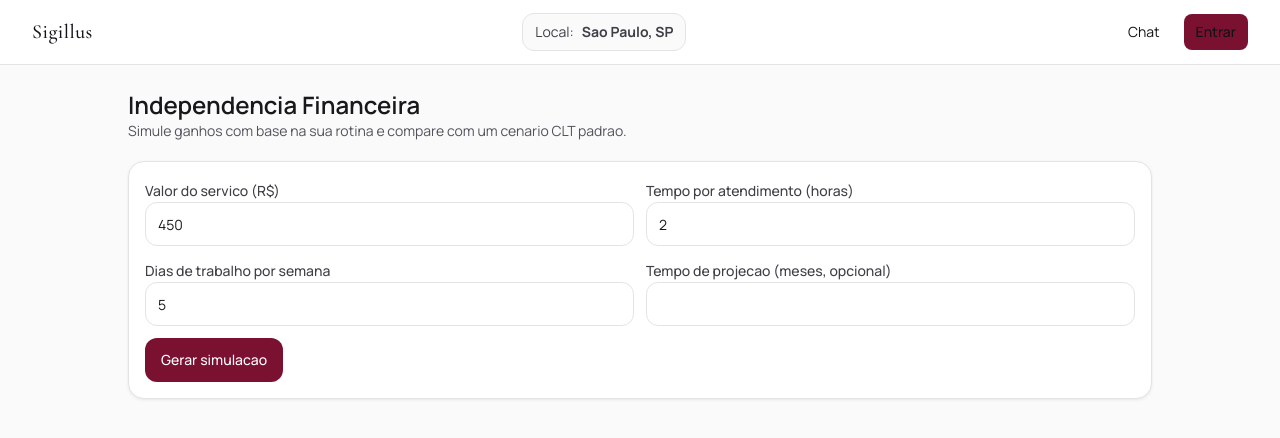
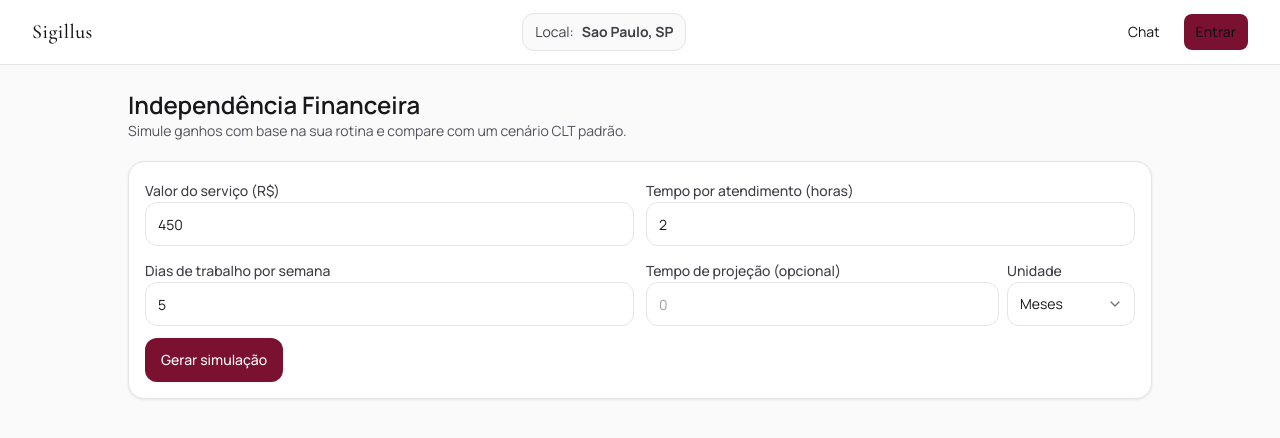
Before and after one commit to warriorsyn/raparigator-front-nextjs, a Next.js app: page /popular/independencia-financeira in a window 1280 px wide. Shown: the top 438 px of the page. Built offline with nearby package versions, Linux system fonts and the light colour scheme.

Commit message:
minor changes

```diff
--- a/components/screens/financial-independence-screen.tsx
+++ b/components/screens/financial-independence-screen.tsx
@@ -6,23 +6,47 @@ import { Button } from "@/components/ui/button";
 import { Card } from "@/components/ui/card";
 import { EmptyState } from "@/components/ui/empty-state";
 import { Input } from "@/components/ui/input";
+import { Select } from "@/components/ui/select";
 import { currency } from "@/lib/utils";
 
 const TARGET = 1_000_000;
 const MIN_WAGE = 1512;
 
+function formatDuration(totalMonths: number) {
+  const years = Math.floor(totalMonths / 12);
+  const months = totalMonths % 12;
+
+  if (years > 0) {
+    const yearText = years === 1 ? "ano" : "anos";
+    const monthText = months === 1 ? "mês" : "meses";
+    if (months > 0) {
+      return `${totalMonths} meses (${years} ${yearText} e ${months} ${monthText})`;
+    }
+    return `${totalMonths} meses (${years} ${yearText})`;
+  }
+  return `${totalMonths} meses`;
+}
+
 export function FinancialIndependenceScreen() {
   const [serviceValue, setServiceValue] = useState("450");
   const [serviceHours, setServiceHours] = useState("2");
   const [workDaysPerWeek, setWorkDaysPerWeek] = useState("5");
-  const [projectionMonths, setProjectionMonths] = useState("");
+
+  const [projectionTime, setProjectionTime] = useState("");
+  const [projectionUnit, setProjectionUnit] = useState("months"); // 'months' | 'years'
+
   const [submitted, setSubmitted] = useState(false);
 
   const parsed = useMemo(() => {
     const value = Number(serviceValue);
     const hours = Number(serviceHours);
     const days = Number(workDaysPerWeek);
-    const months = projectionMonths ? Number(projectionMonths) : undefined;
+
+    // Converte para meses totais baseado na unidade escolhida
+    let months = projectionTime ? Number(projectionTime) : undefined;
+    if (months && projectionUnit === "years") {
+      months *= 12;
+    }
 
     const valid = value > 0 && hours > 0 && days > 0 && days <= 7 && (!months || months > 0);
     if (!valid) return null;
@@ -55,27 +79,69 @@ export function FinancialIndependenceScreen() {
       cltMonthsToMillion,
       months,
     };
-  }, [projectionMonths, serviceHours, serviceValue, workDaysPerWeek]);
+  }, [projectionTime, projectionUnit, serviceHours, serviceValue, workDaysPerWeek]);
 
   return (
     <AppShell>
       <div className="mx-auto max-w-5xl space-y-5">
         <header>
-          <h1 className="text-2xl font-semibold text-zinc-900">Independencia Financeira</h1>
-          <p className="text-sm text-zinc-600">Simule ganhos com base na sua rotina e compare com um cenario CLT padrao.</p>
+          <h1 className="text-2xl font-semibold text-zinc-900">Independência Financeira</h1>
+          <p className="text-sm text-zinc-600">Simule ganhos com base na sua rotina e compare com um cenário CLT padrão.</p>
         </header>
 
         <Card className="space-y-3">
           <div className="grid gap-3 md:grid-cols-2">
-            <Input id="valor-servico" label="Valor do servico (R$)" value={serviceValue} onChange={(e) => setServiceValue(e.target.value)} inputMode="decimal" />
-            <Input id="tempo-atendimento" label="Tempo por atendimento (horas)" value={serviceHours} onChange={(e) => setServiceHours(e.target.value)} inputMode="decimal" />
-            <Input id="dias-semana" label="Dias de trabalho por semana" value={workDaysPerWeek} onChange={(e) => setWorkDaysPerWeek(e.target.value)} inputMode="numeric" />
-            <Input id="tempo-opcional" label="Tempo de projecao (meses, opcional)" value={projectionMonths} onChange={(e) => setProjectionMonths(e.target.value)} inputMode="numeric" />
+            <Input
+              id="valor-servico"
+              label="Valor do serviço (R$)"
+              value={serviceValue}
+              onChange={(e) => setServiceValue(e.target.value)}
+              inputMode="decimal"
+            />
+            <Input
+              id="tempo-atendimento"
+              label="Tempo por atendimento (horas)"
+              value={serviceHours}
+              onChange={(e) => setServiceHours(e.target.value)}
+              inputMode="decimal"
+            />
+            <Input
+              id="dias-semana"
+              label="Dias de trabalho por semana"
+              value={workDaysPerWeek}
+              onChange={(e) => setWorkDaysPerWeek(e.target.value)}
+              inputMode="numeric"
+            />
+
+            <div className="flex gap-2">
+              <div className="flex-1">
+                <Input
+                  id="tempo-projecao"
+                  label="Tempo de projeção (opcional)"
+                  value={projectionTime}
+                  onChange={(e) => setProjectionTime(e.target.value.replace(/\D/g, ""))} // Aceita apenas números
+                  inputMode="numeric"
+                  placeholder="0"
+                />
+              </div>
+              <div className="w-32">
+                <Select
+                  id="unidade-tempo"
+                  label="Unidade"
+                  value={projectionUnit}
+                  onChange={(e) => setProjectionUnit(e.target.value)}
+                  options={[
+                    { label: "Meses", value: "months" },
+                    { label: "Anos", value: "years" },
+                  ]}
+                />
+              </div>
+            </div>
           </div>
-          <Button onClick={() => setSubmitted(true)}>Gerar simulacao</Button>
+          <Button onClick={() => setSubmitted(true)}>Gerar simulação</Button>
         </Card>
 
-        {submitted && !parsed ? <EmptyState title="Dados invalidos" description="Revise os valores. Use numeros positivos e no maximo 7 dias por semana." /> : null}
+        {submitted && !parsed ? <EmptyState title="Dados inválidos" description="Revise os valores. Use números positivos e no máximo 7 dias por semana." /> : null}
 
         {submitted && parsed ? (
           <>
@@ -84,42 +150,42 @@ export function FinancialIndependenceScreen() {
               <Summary title="Receita semanal" value={currency(parsed.weeklyRevenue)} />
               <Summary title="Receita mensal" value={currency(parsed.monthlyRevenue)} />
               <Summary
-                title="Status 1 milhao"
-                value={parsed.months && parsed.reachedWithinProjection ? "Atingiu" : "Em projecao"}
+                title="Status 1 milhão"
+                value={parsed.months && parsed.reachedWithinProjection ? "Atingiu" : "Em projeção"}
                 highlight={parsed.months ? parsed.reachedWithinProjection : false}
               />
             </section>
 
             <Card className="space-y-2">
-              <h2 className="text-lg font-semibold text-zinc-900">Relatorio de montante</h2>
+              <h2 className="text-lg font-semibold text-zinc-900">Relatório de montante</h2>
               {parsed.months ? (
-                <p className="text-sm text-zinc-700">Montante no periodo informado: <strong>{currency(parsed.projectedAmount)}</strong></p>
+                <p className="text-sm text-zinc-700">Montante no período informado: <strong>{currency(parsed.projectedAmount)}</strong></p>
               ) : (
-                <p className="text-sm text-zinc-700">Sem periodo informado: calculamos automaticamente o tempo ate {currency(TARGET)}.</p>
+                <p className="text-sm text-zinc-700">Sem período informado: calculamos automaticamente o tempo até {currency(TARGET)}.</p>
               )}
               <p className="text-sm text-zinc-700">
                 {parsed.months && parsed.reachedWithinProjection
-                  ? `Meta de R$ 1.000.000,00 atingida em aproximadamente ${parsed.monthsToMillion} meses.`
-                  : `Tempo estimado para atingir R$ 1.000.000,00: ${parsed.monthsToMillion} meses.`}
+                  ? `Meta de R$ 1.000.000,00 atingida em aproximadamente ${formatDuration(parsed.monthsToMillion)}.`
+                  : `Tempo estimado para atingir R$ 1.000.000,00: ${formatDuration(parsed.monthsToMillion)}.`}
               </p>
             </Card>
 
             <Card className="space-y-3">
-              <h2 className="text-lg font-semibold text-zinc-900">Comparativo: Voce x CLT</h2>
+              <h2 className="text-lg font-semibold text-zinc-900">Comparativo: Você x CLT</h2>
               <div className="grid gap-3 md:grid-cols-2">
                 <div className="rounded-xl bg-wine-50 p-3">
-                  <p className="text-xs uppercase tracking-wide text-wine-700">Voce (simulacao)</p>
-                  <p className="text-lg font-semibold text-zinc-900">{currency(parsed.monthlyRevenue)} / mes</p>
-                  <p className="text-sm text-zinc-700">Tempo ate 1 milhao: {parsed.monthsToMillion} meses</p>
+                  <p className="text-xs uppercase tracking-wide text-wine-700">Você (simulação)</p>
+                  <p className="text-lg font-semibold text-zinc-900">{currency(parsed.monthlyRevenue)} / mês</p>
+                  <p className="text-sm text-zinc-700">Tempo até 1 milhão: {formatDuration(parsed.monthsToMillion)}</p>
                 </div>
                 <div className="rounded-xl bg-zinc-50 p-3">
-                  <p className="text-xs uppercase tracking-wide text-zinc-600">CLT padrao (minimo referencia)</p>
-                  <p className="text-sm text-zinc-700">Salario: {currency(MIN_WAGE)}</p>
+                  <p className="text-xs uppercase tracking-wide text-zinc-600">CLT padrão (mínimo referência)</p>
+                  <p className="text-sm text-zinc-700">Salário: {currency(MIN_WAGE)}</p>
                   <p className="text-sm text-zinc-700">INSS (7,5%): {currency(parsed.cltInss)}</p>
                   <p className="text-sm text-zinc-700">Vale transporte (6%): {currency(parsed.cltTransport)}</p>
-                  <p className="text-sm text-zinc-700">FGTS (8%): {currency(parsed.cltFgts)} (beneficio)</p>
-                  <p className="text-sm font-semibold text-zinc-900">Liquido aproximado: {currency(parsed.cltNet)}</p>
-                  <p className="text-sm text-zinc-700">Tempo ate 1 milhao: {parsed.cltMonthsToMillion} meses</p>
+                  <p className="text-sm text-zinc-700">FGTS (8%): {currency(parsed.cltFgts)} (benefício)</p>
+                  <p className="text-sm font-semibold text-zinc-900">Líquido aproximado: {currency(parsed.cltNet)}</p>
+                  <p className="text-sm text-zinc-700">Tempo até 1 milhão: {formatDuration(parsed.cltMonthsToMillion)}</p>
                 </div>
               </div>
             </Card>
--- a/components/ui/select.tsx
+++ b/components/ui/select.tsx
@@ -17,10 +17,11 @@ export function Select({ id, label, options, className, ...props }: SelectProps)
       <label htmlFor={id} className="text-sm font-medium text-zinc-700">
         {label}
       </label>
+      <div className="relative">
         <select
           id={id}
           className={cn(
-          "h-11 w-full rounded-xl border border-zinc-200 bg-white px-3 text-sm text-zinc-900 focus:border-wine-600 focus:outline-none focus:ring-2 focus:ring-wine-200",
+            "h-11 w-full appearance-none rounded-xl border border-zinc-200 bg-white px-3 text-sm text-zinc-900 focus:border-wine-600 focus:outline-none focus:ring-2 focus:ring-wine-200",
             className,
           )}
           {...props}
@@ -31,6 +32,22 @@ export function Select({ id, label, options, className, ...props }: SelectProps)
             </option>
           ))}
         </select>
+        {/* Ícone SVG inline para não depender de bibliotecas externas */}
+        <svg
+          xmlns="http://www.w3.org/2000/svg"
+          width="24"
+          height="24"
+          viewBox="0 0 24 24"
+          fill="none"
+          stroke="currentColor"
+          strokeWidth="2"
+          strokeLinecap="round"
+          strokeLinejoin="round"
+          className="absolute right-3 top-1/2 h-4 w-4 -translate-y-1/2 text-zinc-500 pointer-events-none"
+        >
+          <path d="m6 9 6 6 6-6" />
+        </svg>
+      </div>
     </div>
   );
 }
```
Lines whose indentation alone changed are shown as unchanged.
